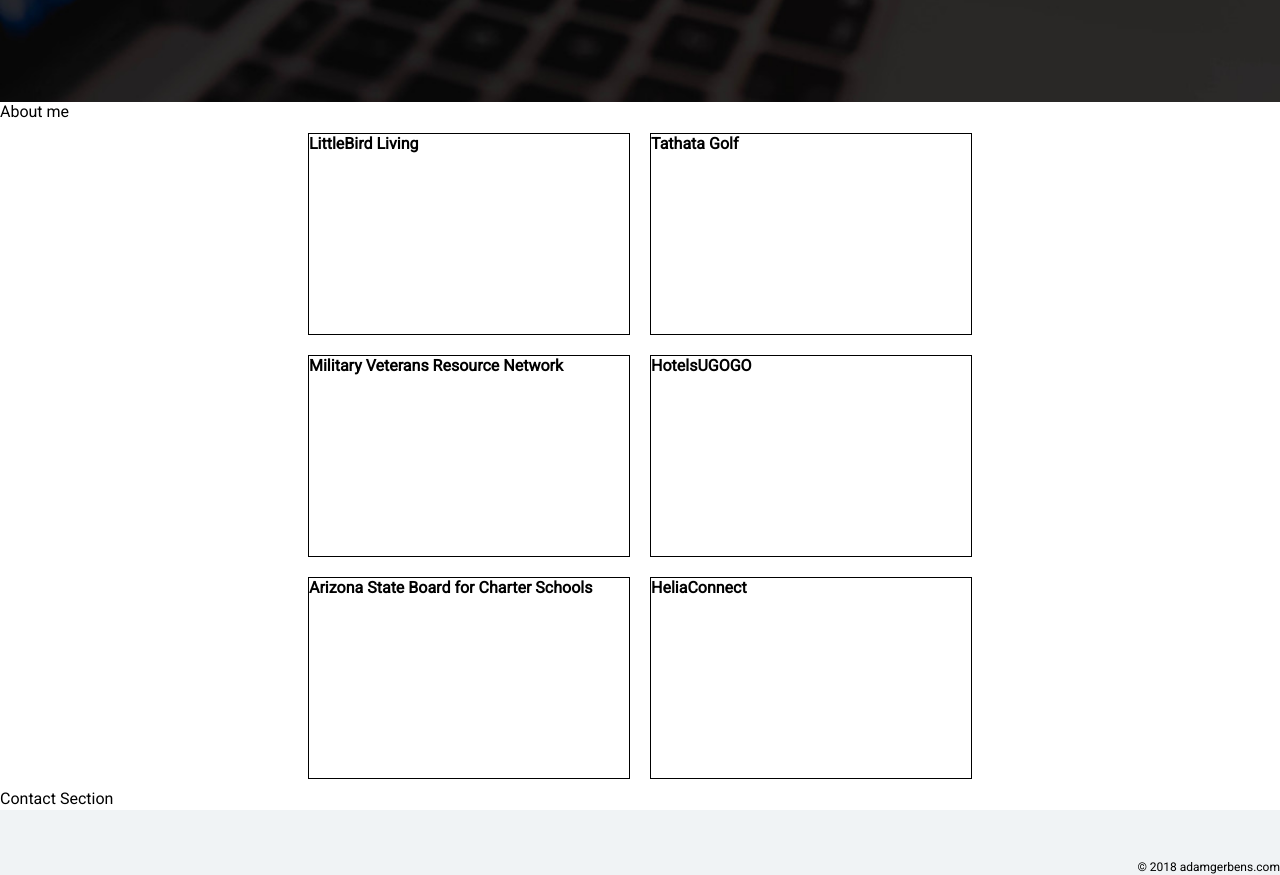
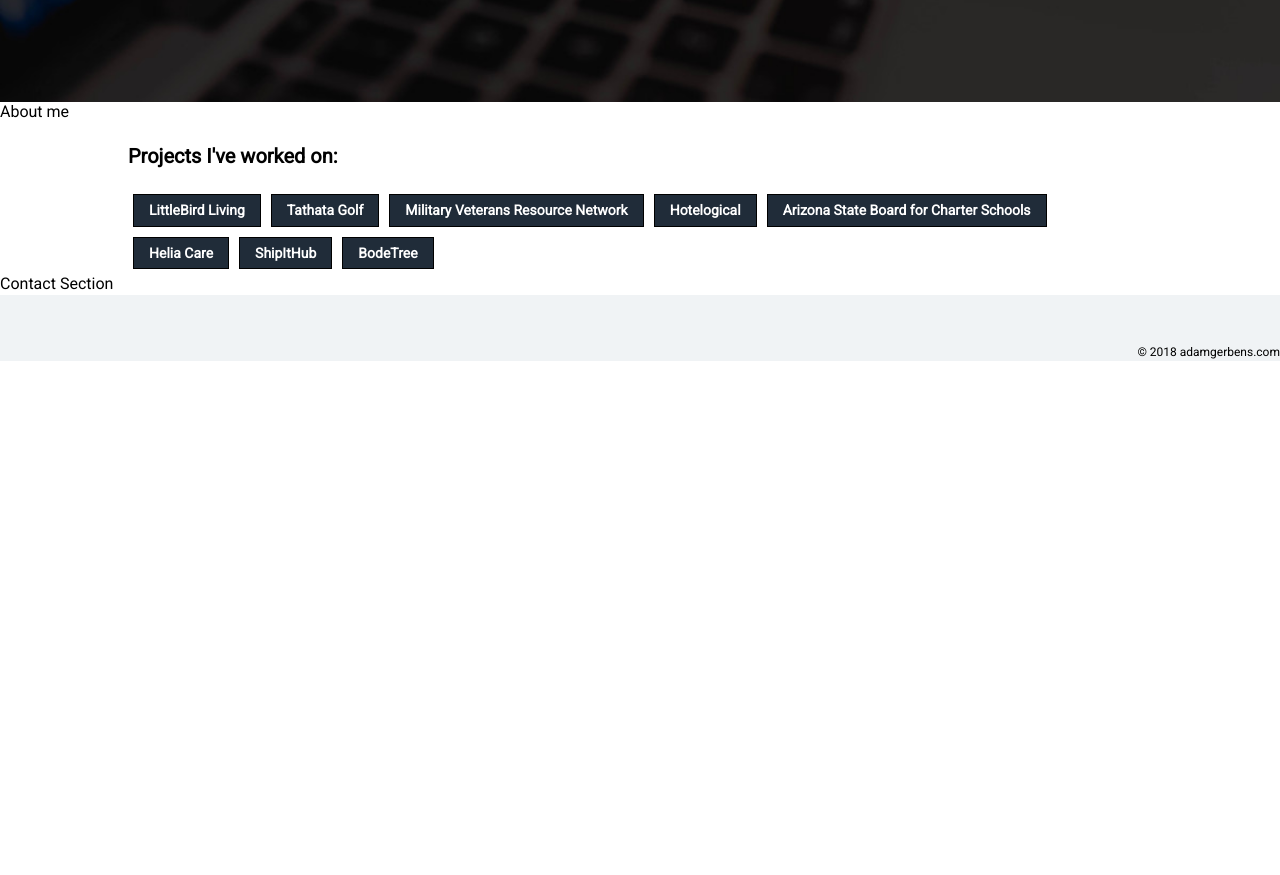
Before and after one commit to agerbens/agerbens.github.io, a Gatsby site: page / in a window 1280 px wide. Shown: the part 720-1595 px from the top of the page. After the commit the page ends 1081 px from the top, so only its background shows below. Built offline with nearby package versions, Linux system fonts and the light colour scheme; Gatsby itself is replaced by a stand-in of ours.

Commit message:
Redo work section

```diff
--- a/src/components/Work/ProjectCard.js
+++ b/src/components/Work/ProjectCard.js
@@ -1,4 +1,4 @@
-import React, {Component} from 'react';
+import React, { Component } from 'react';
 import PropTypes from 'prop-types';
 
 class ProjectCard extends Component {
@@ -9,7 +9,14 @@
     const { project } = this.props;
     return (
       <div className="ProjectCard">
-        <div className="ProjectCardTitle">{project.name}</div>
+        <a
+          className="ProjectCardTitle"
+          href={project.url}
+          target="_blank"
+          rel="noopener noreferrer"
+        >
+          {project.name}
+        </a>
       </div>
     );
   }
--- a/src/components/Work/index.js
+++ b/src/components/Work/index.js
@@ -9,9 +9,12 @@
   render() {
     return (
       <div className="WorkSection">
-        {projects.map(project => (
-          <ProjectCard key={project.name} project={project} />
-        ))}
+        <div className="WorkTitle">Projects I've worked on:</div>
+        <div className="ProjectCardGroup">
+          {projects.map(project => (
+            <ProjectCard key={project.name} project={project} />
+          ))}
+        </div>
       </div>
     );
   }
--- a/src/components/Work/projects.js
+++ b/src/components/Work/projects.js
@@ -1,20 +1,34 @@
 export default [
   {
     name: 'LittleBird Living',
+    url: 'https://www.littlebirdliving.com',
   },
   {
     name: 'Tathata Golf',
+    url: 'https://www.tathatagolf.com',
   },
   {
     name: 'Military Veterans Resource Network',
+    url: 'https://resourcecommand.org',
   },
   {
-    name: 'HotelsUGOGO',
+    name: 'Hotelogical',
+    url: 'https://hotelogical.com',
   },
   {
     name: 'Arizona State Board for Charter Schools',
+    url: 'https://online.asbcs.az.gov',
   },
   {
-    name: 'HeliaConnect',
+    name: 'Helia Care',
+    url: 'https://www.heliacare.com',
   },
+  {
+    name: 'ShipItHub',
+    url: 'http://shipithub.com'
+  },
+  {
+    name: 'BodeTree',
+    url: 'https://www.bodetree.com'
+  }
 ]
--- a/src/components/Work/work.css
+++ b/src/components/Work/work.css
@@ -1,19 +1,33 @@
 .WorkSection {
-  display: flex;
-  flex-wrap: wrap;
   justify-content: center;
   max-width: 1024px;
   margin: 0 auto;
 }
 
+.WorkTitle {
+  font-weight: bold;
+  font-size: 20px;
+  margin: 20px 0;
+}
+
+.ProjectCardGroup {
+  display: flex;
+  flex-wrap: wrap;
+  width: 100%;
+}
+
 .ProjectCard {
-  display: flex;
-  width: 320px;
-  margin: 10px 10px;
+  display: inline-block;
+  padding: 5px 5px;
+  margin: 5px 5px;
   border: 1px solid black;
-  height: 200px;
+  background: rgb(32, 44, 57);
 }
 
 .ProjectCardTitle {
+  padding: 10px 10px;
+  font-size: 14px;
   font-weight: bold;
+  color: white;
+  white-space: nowrap;
 }
```
